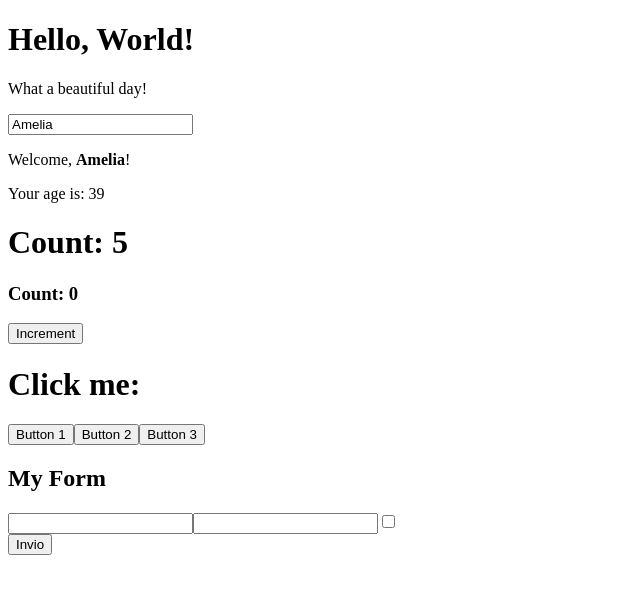
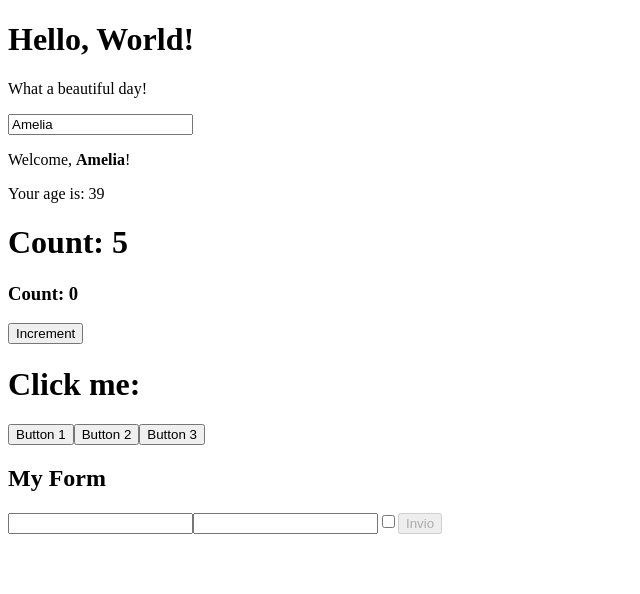
Before and after one commit to ameted83/React-exercises, a React (Create React App) app: page / in a window 1280 px wide. Shown: the top 594 px of the page, without its empty margins (0-640 px from the left). Built offline with nearby package versions, Linux system fonts and the light colour scheme.

Commit message:
correct forms-03

```diff
--- a/src/App.js
+++ b/src/App.js
@@ -5,6 +5,10 @@ import ClickCounter from "./ClickCounter";
 import { ClickTracker } from "./ClickTracker";
 import InteractiveWelcome from "./InteractiveWelcome";
 import { Login } from "./Login";
+
+const onLogin = (state) => {
+  return console.log(state);
+};
 
 export class App extends React.Component {
   render() {
@@ -15,7 +19,7 @@ export class App extends React.Component {
         <Counter />
         <ClickCounter />
         <ClickTracker />
-        <Login />
+        <Login current={onLogin} />
       </div>
     );
   }
--- a/src/Login.js
+++ b/src/Login.js
@@ -14,15 +14,7 @@ export class Login extends React.Component {
     const checked = event.target.checked;
 
     this.setState({
-      [name]: type === "checkbox" ? checked : console.log(value),
-    });
-  };
-
-  onLogin = () => {
-    this.setState({
-      username: "Amelia",
-      password: "yes6163",
-      remember: true,
+      [name]: type === "checkbox" ? checked : value,
     });
   };
 
@@ -48,8 +40,13 @@ export class Login extends React.Component {
             checked={this.state.remember}
             onChange={this.handleInputChange}
           />
+          <button
+            onClick={() => this.props.current(this.state)}
+            disabled={(!this.state.username && !this.state.password) ?? true}
+          >
+            Invio
+          </button>
         </div>
-        <button onClick={this.onLogin}>Invio</button>
       </>
     );
   }
```
